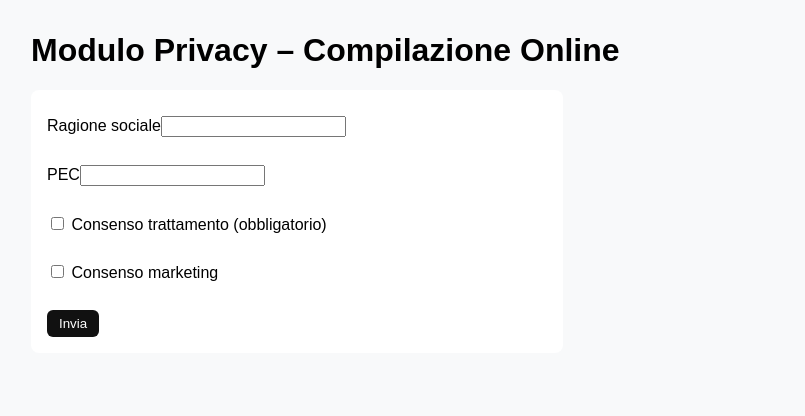
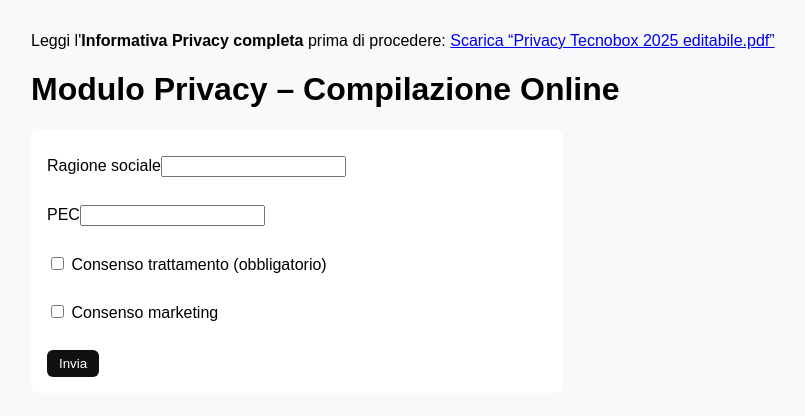
Before and after one commit to TecnoBoxSrl/Modulo-Privacy, a plain HTML site: page index.html in a window 1280 px wide. Shown: the whole page, without its empty margins (1-806 px from the left). Drawn offline with Linux system fonts and the light colour scheme.

Commit message:
Update index.html

```diff
--- a/index.html
+++ b/index.html
@@ -2,11 +2,22 @@
 <html lang="it">
 <head>
   <meta charset="utf-8">
+<meta name="informativa-version" content="v2025-09-05">
+
   <title>Modulo Privacy – Tecno Box</title>
   <meta name="viewport" content="width=device-width, initial-scale=1">
   <link rel="stylesheet" href="./styles/main.css">
 </head>
 <body>
+<section class="notice">
+  <p>
+    Leggi l'<strong>Informativa Privacy completa</strong> prima di procedere:
+    <a href="./assets/informativa/Privacy%20Tecnobox%202025%20editabile.pdf" target="_blank" rel="noopener">
+      Scarica “Privacy Tecnobox 2025 editabile.pdf”
+    </a>
+  </p>
+</section>
+
   <h1>Modulo Privacy – Compilazione Online</h1>
   <form id="privacyForm">
     <label>Ragione sociale<input name="ragione_sociale" required></label><br>
```
